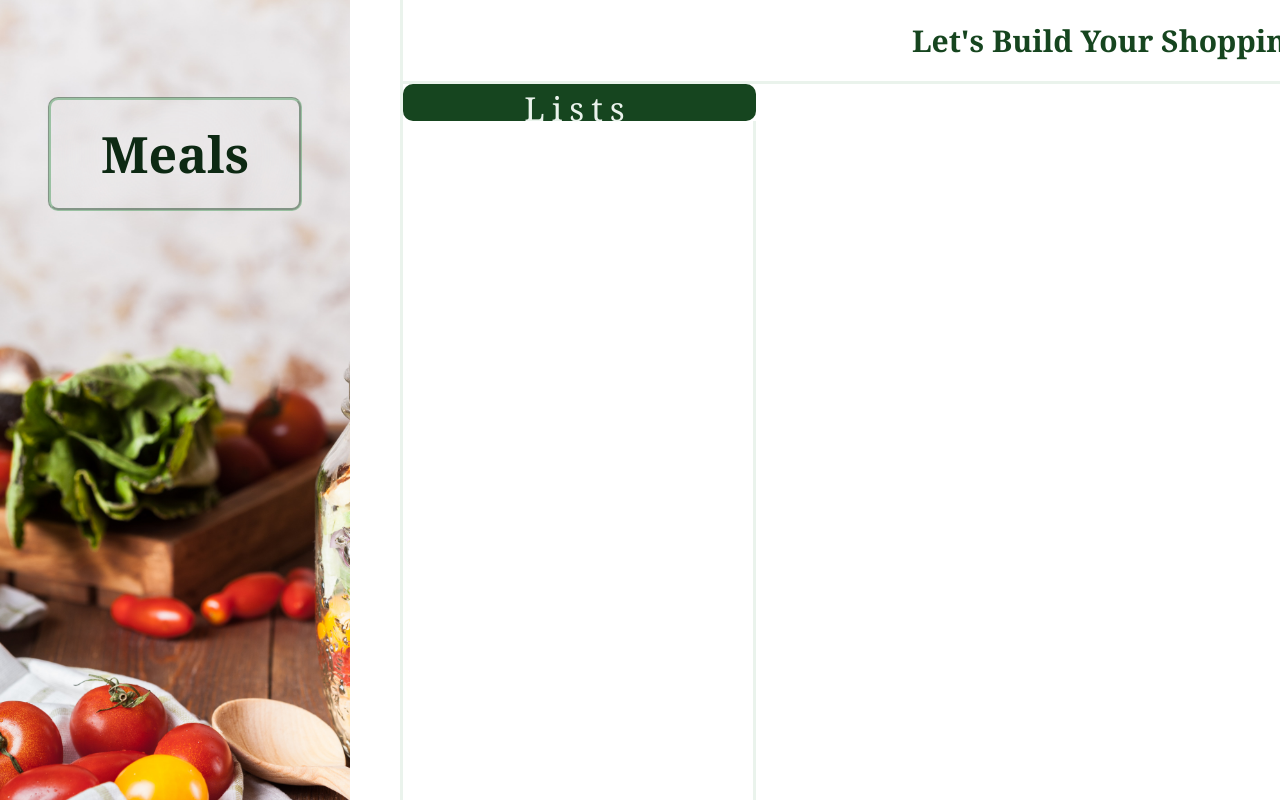
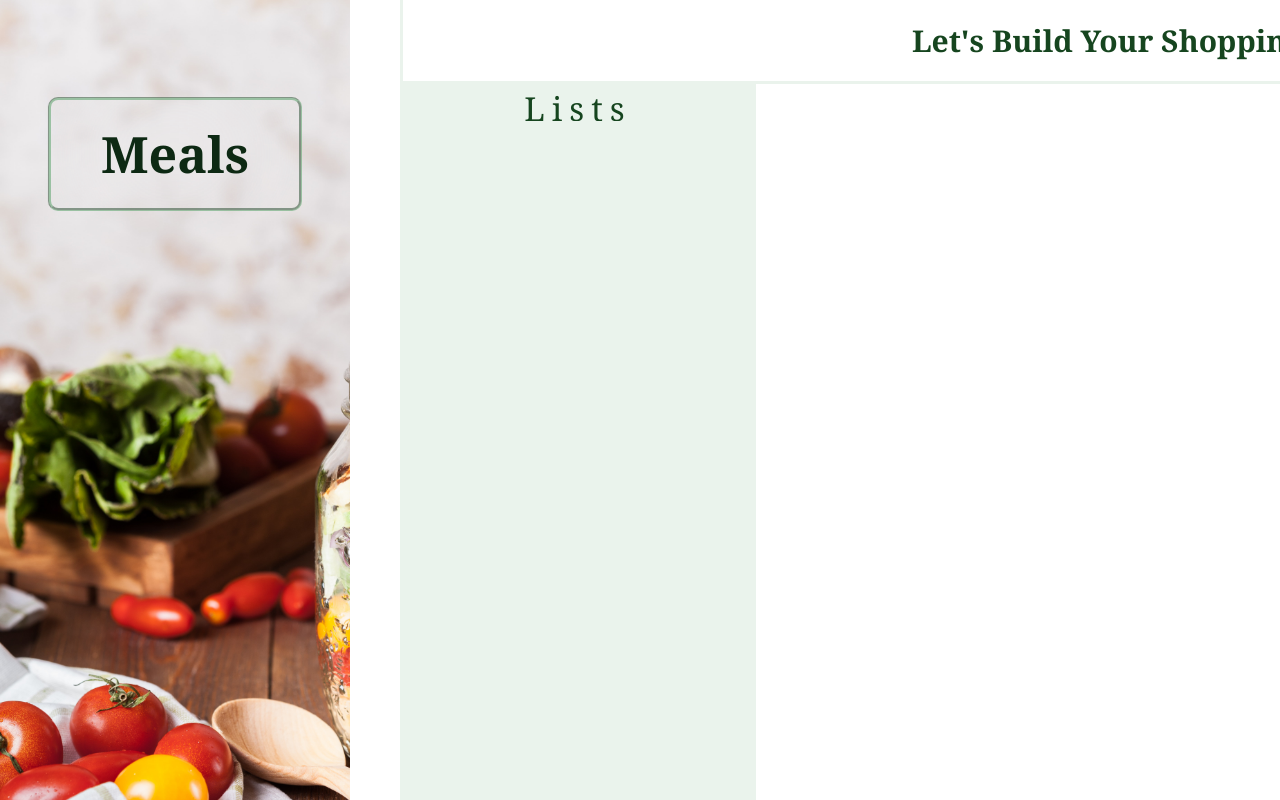
Before and after one commit to Joao-Matias/meal-list-react, a React (Create React App) app: page /lists in a window 1280 px wide. Shown: the top 800 px of the page. Built offline with nearby package versions, Linux system fonts and the light colour scheme.

Commit message:
Corrected the sleection of the active page after changing a list name to correctly display the selected list previous to the change

```diff
--- a/src/components/list-lists/list-lists.component.js
+++ b/src/components/list-lists/list-lists.component.js
@@ -13,6 +13,9 @@ const ListLists = (props) => {
     setActivePage(list);
   };
 
+  console.log(activePage);
+  console.log(listOfLists);
+
   const handleEditIngClick = (list) => {
     setInputModal(true);
     setToEdit(list);
@@ -23,20 +26,28 @@ const ListLists = (props) => {
 
     if (event.key === 'Enter') {
       setListOfLists((prevState) => {
-        return prevState.map((lst) => {
+        const updatedList = prevState.map((lst) => {
           if (lst.id === id) {
             return { ...lst, listName: updatedListName };
           } else {
             return lst;
           }
         });
+
+        setActivePage((prevState) => {
+          if (list.id === activePage.id) {
+            return { ...prevState, listName: updatedListName };
+          } else {
+            return { ...prevState };
+          }
+        });
+
+        return updatedList;
       });
 
       setInputModal(false);
     }
   };
-
-  console.log(listOfLists);
 
   const handleDeleteIngClick = (list) => {
     setListOfLists((prevState) => {
@@ -53,7 +64,13 @@ const ListLists = (props) => {
   };
 
   return (
-    <ul className={style.listOfLists}>
+    <ul
+      className={
+        activePage.listName === 'Lists'
+          ? style.listOfListsActive
+          : style.listOfLists
+      }
+    >
       {listOfLists.map((list, i) => {
         return (
           <li className={style.list} key={i}>
--- a/src/components/list-lists/list-lists.module.css
+++ b/src/components/list-lists/list-lists.module.css
@@ -4,6 +4,15 @@
   margin: 0;
   padding: 0;
   font-size: 2rem;
+}
+
+.listOfListsActive {
+  list-style-type: none;
+  width: 35rem;
+  margin: 0;
+  padding: 0;
+  font-size: 2rem;
+  background-color: #eaf3ec;
 }
 
 .list {
@@ -31,7 +40,6 @@
   transition: all 0.3s;
   background-color: #16451f;
   border-radius: 1rem;
-  transform: translateX(32%);
 }
 
 .listNameContActive h3 {
@@ -44,7 +52,7 @@
 }
 
 .listNameCont:hover {
-  background-color: #eaf3ec;
+  background-color: #95c59f;
 }
 
 .list:first-child {
--- a/src/components/list-nav/list-nav.module.css
+++ b/src/components/list-nav/list-nav.module.css
@@ -68,14 +68,13 @@
 
 .listBtnContActive {
   margin: 0;
-  background-color: #16451f;
+  background-color: #eaf3ec;
   width: 35.3rem;
-  border-radius: 1rem;
   transition: all 0.3s;
 }
 
 .listBtnContActive .listBtn h5 {
-  color: #eaf3ec;
+  color: #16451f;
 }
 
 .listBtnCont {
```
